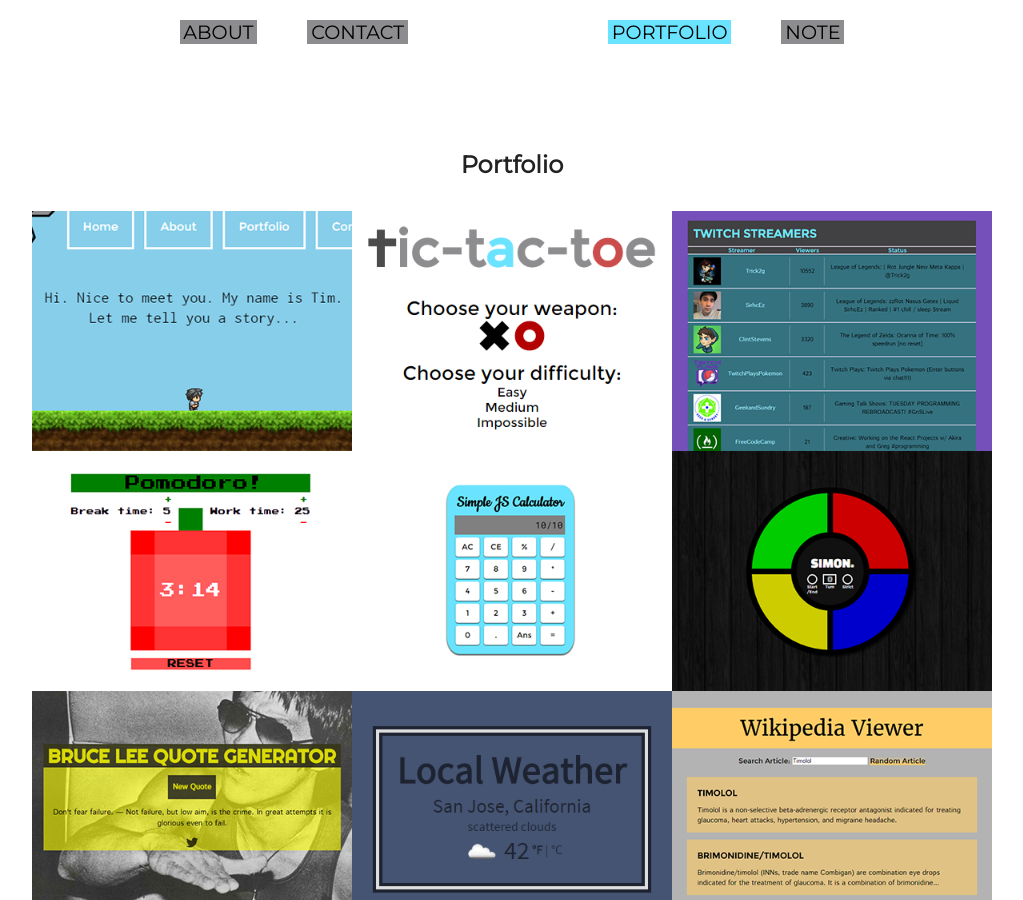
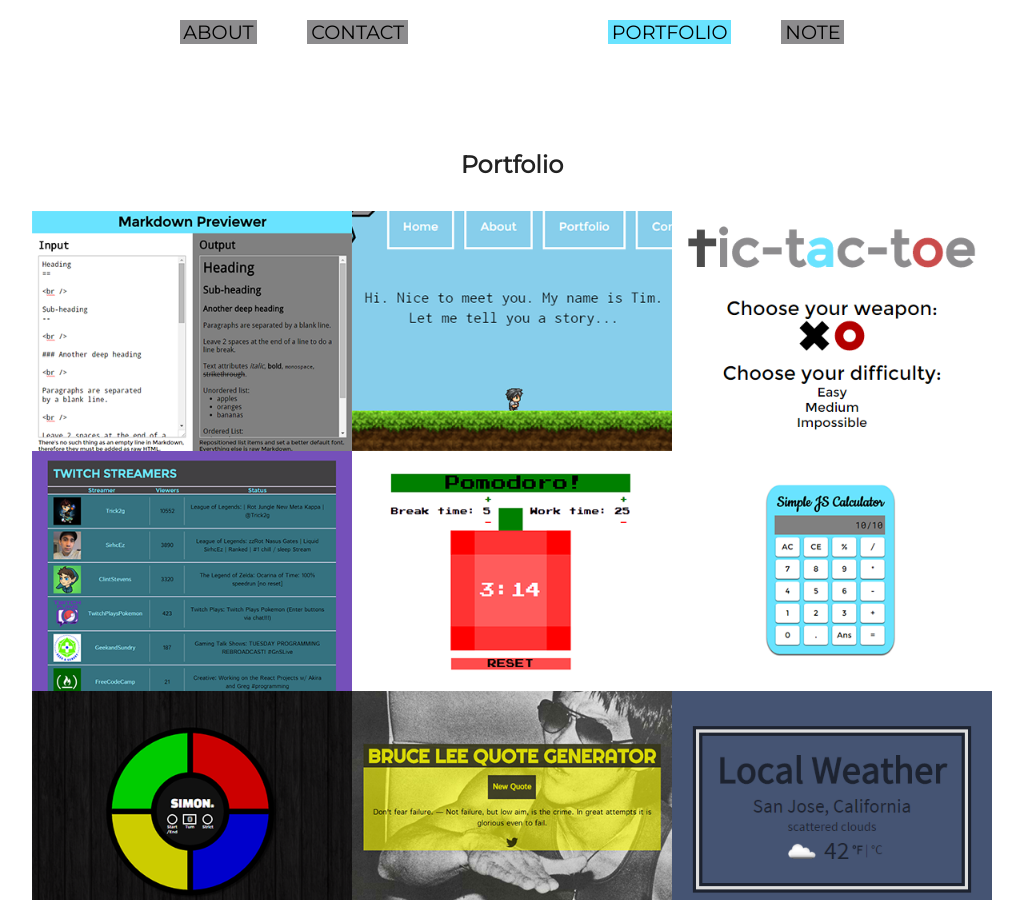
Before and after one commit to timolawl/timolawl.github.io, a Jekyll site: the page built from portfolio/index.html, in a window 1280 px wide and 900 px high. Shown: the whole window, without its empty margins (128-1151 px from the left). Built offline with Jekyll 4.4.1, drawn with Linux system fonts in a browser that asks for light colours.

Commit message:
Add markdown viewer project to portfolio

```diff
--- a/portfolio/index.html
+++ b/portfolio/index.html
@@ -15,6 +15,9 @@
 </svg>
 
 <div class='grid'>
+    <div class='grid-4-of-12 portfolio-0'>
+        <a href='//codepen.io/timchiang/full/ZWQVyy'><img class='portfolio__project-image' src='{{ "/static/images/portfolio/markdown.png" | prepend: site.baseurl }}'></a>
+    </div>
     <div class='grid-4-of-12 portfolio-0'>
         <a href='//codepen.io/timchiang/full/mPedPG'><img class='portfolio__project-image' src='{{ "/static/images/portfolio/story.png" | prepend: site.baseurl }}'></a>
     </div>
```
Also changed, not shown: static/images/portfolio/markdown.png (added).
